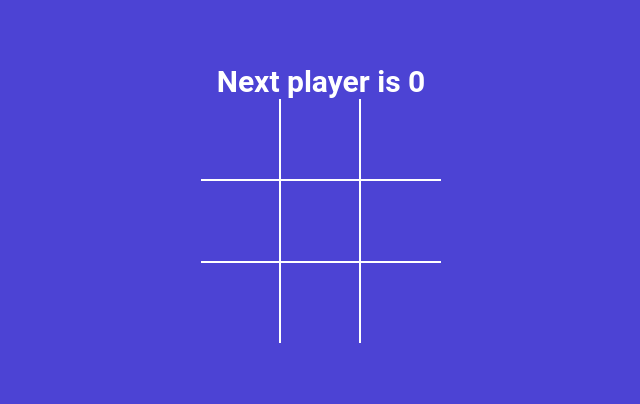
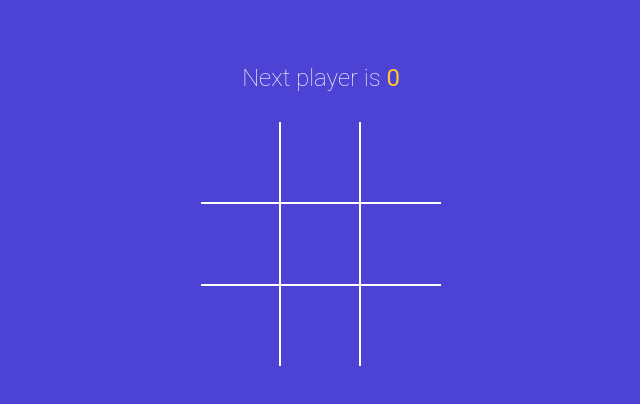
Before and after one commit to saksham-raghuvanshi/tic-tac-toe-react-vite, a React (Vite) app: page / in a window 1280 px wide. Shown: the top 404 px of the page, without its empty margins (319-959 px from the left). Built offline with nearby package versions, Linux system fonts and the light colour scheme.

Commit message:
Game draw added

```diff
--- a/package.json
+++ b/package.json
@@ -12,8 +12,10 @@
   "dependencies": {
     "babel-cli": "^6.26.0",
     "babel-preset-react-app": "^3.1.2",
+    "jsx": "^0.9.89",
     "react": "^18.2.0",
     "react-dom": "^18.2.0",
+    "react-router-dom": "^6.12.1",
     "sass": "^1.62.1"
   },
   "devDependencies": {
--- a/src/App.jsx
+++ b/src/App.jsx
@@ -5,6 +5,7 @@ import { calculateWinner } from "../Winner";
 
 
 import "./Styles/styles.scss"
+import Status from "./Components/Status";
 
 function App() {
 
@@ -40,14 +41,11 @@ function App() {
   console.log(squares);
 
   const winner = calculateWinner(squares);
-  const NextPlayer = isNext ? 'X' : '0';
-  const winnerplayer = winner ? 'Winner is ${winner}': 'Next Player is ${NextPlayer}';
 
-  console.log(winnerplayer);
 
 
   const handleSquareClick = clickedposition => {
-  //null , 'X' , '0' if squares value truthy then it return same
+  //null , 'X' , '0' if squares value truthy then it return same and winner
     if(squares[clickedposition] || winner){
       return;
     }
@@ -80,10 +78,11 @@ function App() {
         <>{counter}</ div>
       </div> */}
 
-      <h2>Next player is {NextPlayer}</h2>
+
+<Status winner={winner} isNext={isNext} squares={squares}/>
+            <Boards squares={squares} handleSquareClick={handleSquareClick}/>
 
 
-        <Boards squares={squares} handleSquareClick={handleSquareClick}/>
     </div>
   )
 }
--- /dev/null
+++ b/src/Components/Status.jsx
@@ -0,0 +1,38 @@
+import React from "react";
+
+const Status = ({winner, isNext , squares}) => {
+    const noMoveLeft = squares.every(squareValue => squareValue !==null);
+
+    const NextPlayer = isNext ? 'X' : '0';
+//   const winnerplayer = winner ? <div>Winner Player is {winner}</div>: <div>Next Player is {NextPlayer}</div>;
+
+
+
+//React.fragment it basically represent empty element <> </> it is also react.fragment
+  const renderStatus = () => {
+    if (winner){
+        return <React.Fragment>Winner is <span className={winner === 'X' ? 'text-green': 'text-orange'}>{winner}</span></React.Fragment>
+    }
+
+    if (!winner && noMoveLeft){
+        return <React.Fragment><span className="text-orange">Player 0</span> and <span className="text-green">Player X</span> tied</React.Fragment>
+    }
+
+    if (!winner && !noMoveLeft){
+        return <React.Fragment>Next player is <span className={isNext ? 'text-green': 'text-orange'}>{NextPlayer}</span></React.Fragment>
+    }
+  }
+  return (
+    <div className="status-message">
+      {renderStatus()}
+
+      </div>
+
+
+
+
+
+  )
+}
+
+export default Status
--- a/src/Styles/styles.scss
+++ b/src/Styles/styles.scss
@@ -73,3 +73,20 @@
 
     }
 }
+
+.status-message {
+	margin-block-end: 30px;
+	font-size: 1.5rem;
+	font-weight: lighter;
+	span {
+	  font-weight: normal;
+	}
+}
+
+.text-green {
+    color: $green;
+  }
+
+  .text-orange {
+    color: $orange;
+  }
```
Also changed, not shown: 1 other file (tests, documents, lock files or other folders).
